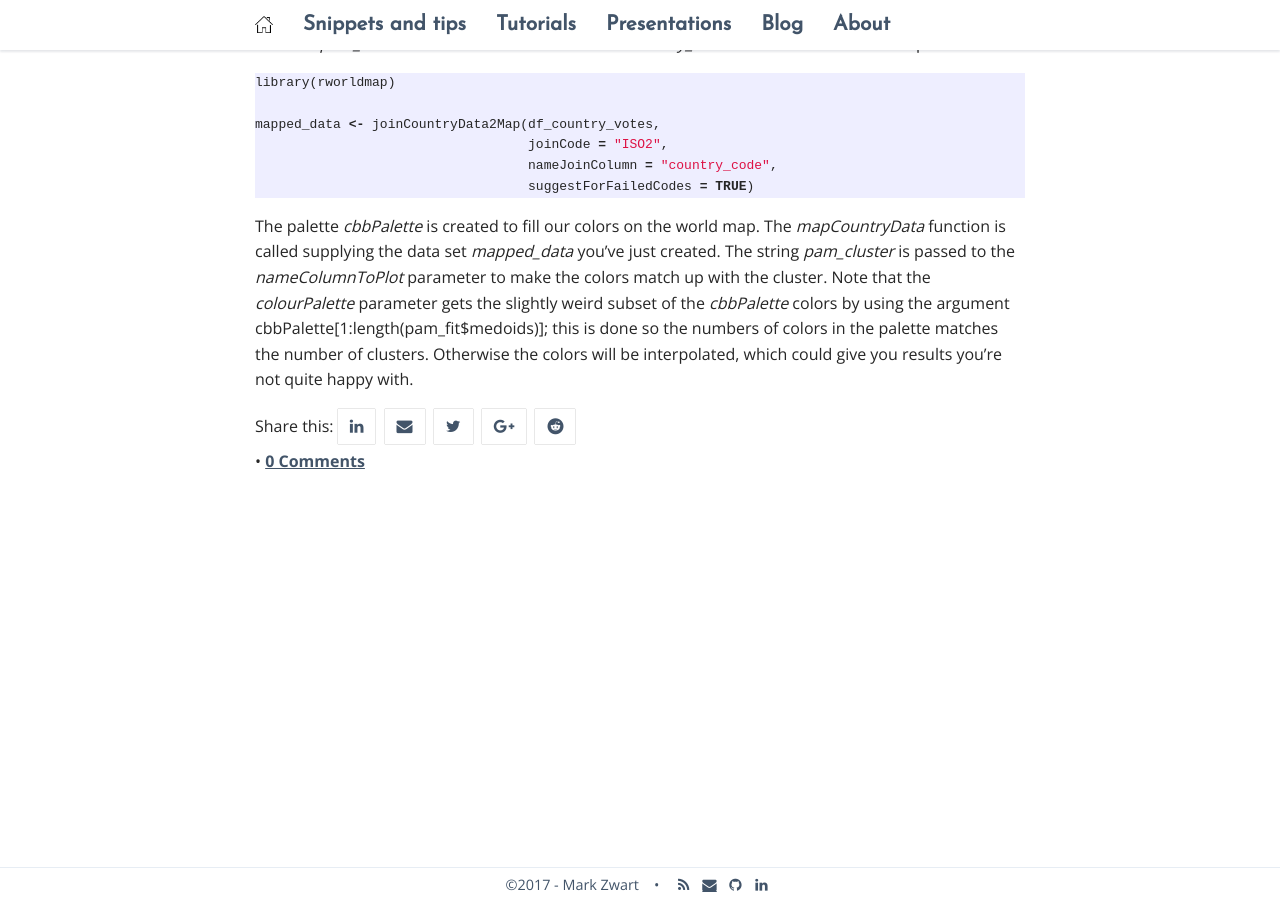
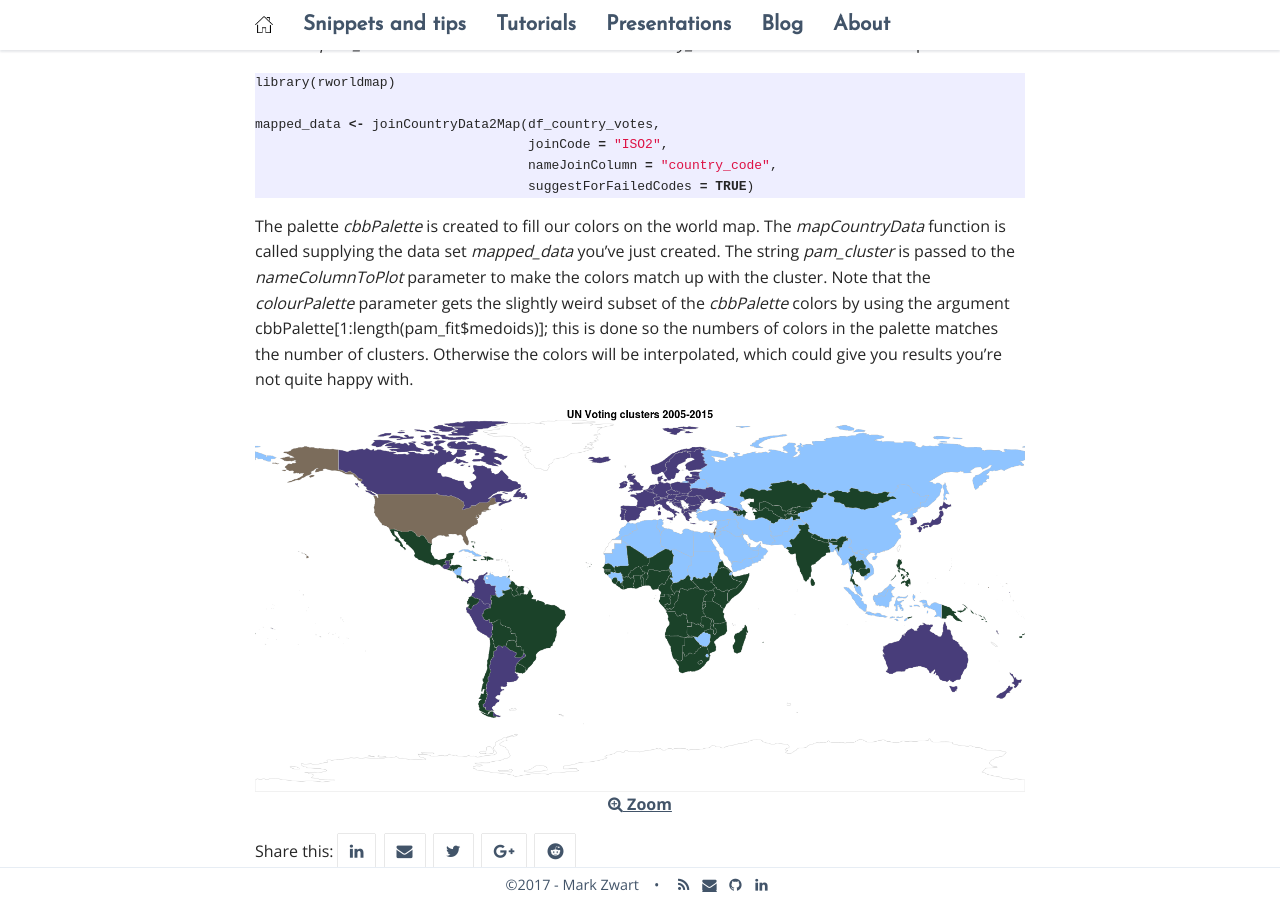
Before and after one commit to mark-me/mark-me.github.io, a Jekyll site: the page built from _pages/snippets-and-tips/graphs/graphs.md, in a window 1280 px wide and 900 px high, scrolled down 7645 px. Built offline with Jekyll 4.4.1, drawn with Linux system fonts in a browser that asks for light colours; nearby versions of some CDN libraries; comment, search, counter and statistics services are not loaded.

Commit message:
Update graphs.md

````diff
--- a/_pages/snippets-and-tips/graphs/graphs.md
+++ b/_pages/snippets-and-tips/graphs/graphs.md
@@ -159,3 +159,9 @@ mapped_data <- joinCountryData2Map(df_country_votes,
                                    suggestForFailedCodes = TRUE)
 ```
 The palette _cbbPalette_ is created to fill our colors on the world map. The _mapCountryData_ function is called supplying the data set _mapped_data_ you've just created. The string _pam_cluster_ is passed to the _nameColumnToPlot_ parameter to make the colors match up with the cluster. Note that the _colourPalette_ parameter gets the slightly weird subset of the _cbbPalette_ colors by using the argument cbbPalette[1:length(pam_fit$medoids)]; this is done so the numbers of colors in the palette matches the number of clusters. Otherwise the colors will be interpolated, which could give you results you're not quite happy with.
+
+{:refdef: style="text-align: center;"}
+<a href="/_pages/tutorials/clustering-mds/unvotes-map-clusters.png" target="_blank">
+<img src="/_pages/tutorials/clustering-mds/unvotes-map-clusters.png" alt="World map of UN votes" width="100%" height="100%" align="center"/><br>
+<i class='fa fa-search-plus '></i> Zoom</a>
+{: refdef}
````
